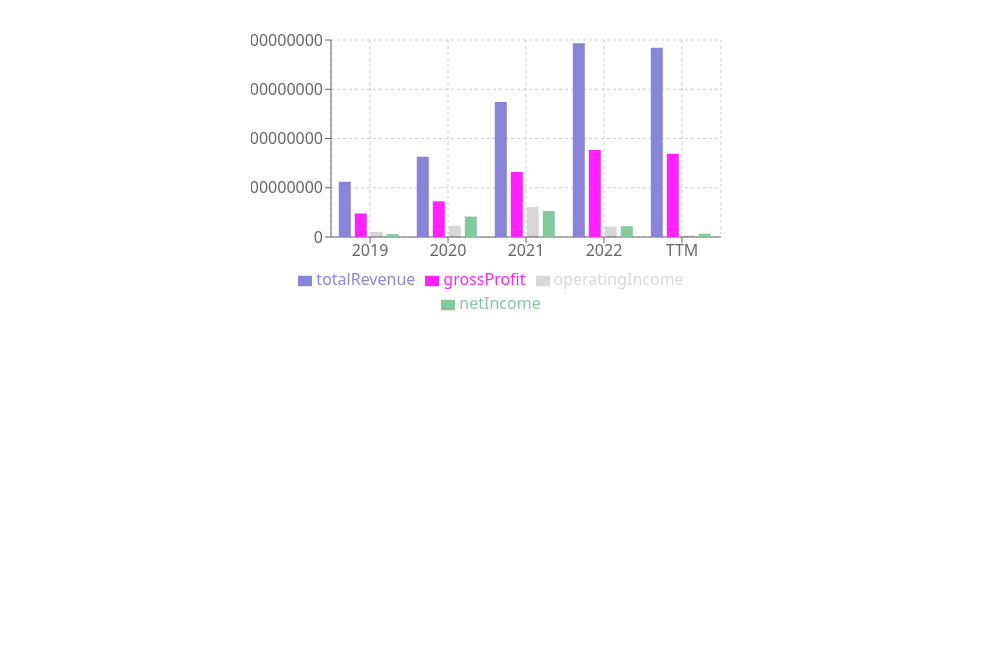
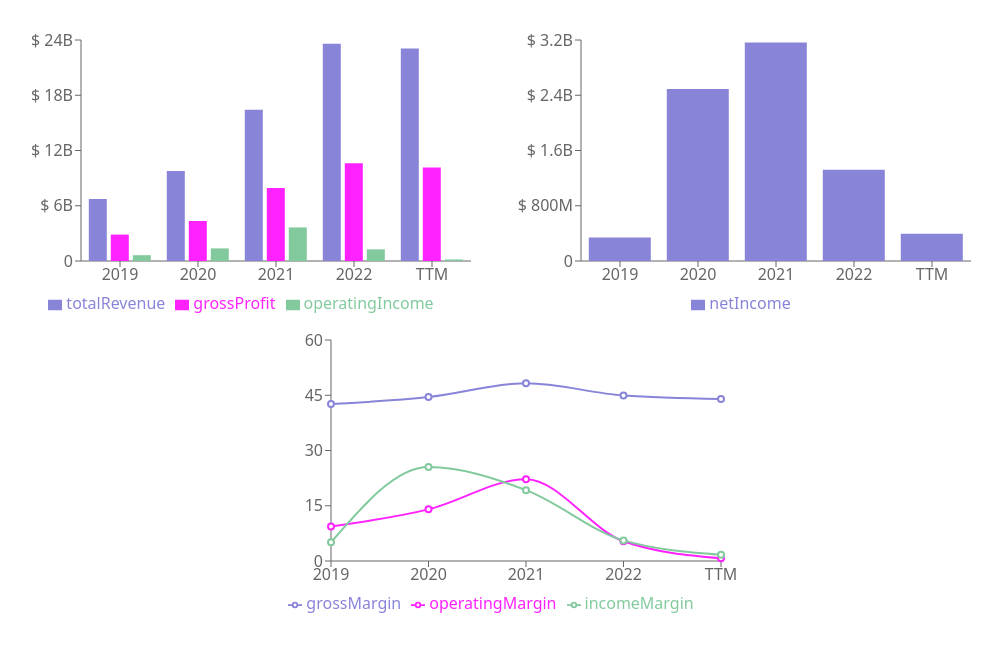
Before and after one commit to sonny-coding/stock-app, a React (Vite) app in the folder client/: page / in a window 1280 px wide. Shown: the top 652 px of the page, without its empty margins (139-1141 px from the left). Built offline with nearby package versions, Linux system fonts and the light colour scheme.

Commit message:
add more graphs

```diff
--- a/client/src/App.jsx
+++ b/client/src/App.jsx
@@ -1,17 +1,10 @@
 import { data } from "./data";
-import Chart from "./components/Chart";
+import { getSortedData, getGrownthPercentage } from "./utils";
+import RevGrossOp from "./components/RevGrossOp";
+import Income from "./components/Income";
+import Growth from "./components/Growth";
 const App = () => {
-  const sortedData = data.incomeStatementHistory.AMD.sort((a, b) => {
-    const keyA = Object.keys(a);
-    const keyB = Object.keys(b);
-    if (keyA < keyB) {
-      return -1;
-    }
-    if (keyB > keyA) {
-      return 1;
-    }
-    return 0;
-  });
+  const sortedData = getSortedData(data.incomeStatementHistory.AMD);
 
   const graphData = sortedData.map((element, index) => {
     for (const [key, value] of Object.entries(element)) {
@@ -30,9 +23,12 @@ const App = () => {
     }
   });
   console.log(graphData);
+  console.log(getGrownthPercentage(graphData));
   return (
-    <div className="mt-5 flex justify-center items-center">
-      <Chart className="" chart={graphData} />
+    <div className="mt-5 flex flex-wrap justify-center items-center">
+      <RevGrossOp chart={graphData} />
+      <Income chart={graphData} />
+      <Growth chart={getGrownthPercentage(graphData)} />
     </div>
   );
 };
--- a/client/src/components/Chart.jsx
+++ /dev/null
@@ -1,83 +0,0 @@
-// import "./styles.css";
-// import React from "react";
-import {
-  BarChart,
-  Bar,
-  XAxis,
-  YAxis,
-  CartesianGrid,
-  Tooltip,
-  Legend,
-} from "recharts";
-
-const data = [
-  {
-    name: "Page A",
-    uv: 4000,
-    pv: 2400,
-    amt: 2400,
-  },
-  {
-    name: "Page B",
-    uv: 3000,
-    pv: 1398,
-    amt: 2210,
-  },
-  {
-    name: "Page C",
-    uv: 2000,
-    pv: 9800,
-    amt: 2290,
-  },
-  {
-    name: "Page D",
-    uv: 2780,
-    pv: 3908,
-    amt: 2000,
-  },
-  {
-    name: "Page E",
-    uv: 1890,
-    pv: 4800,
-    amt: 2181,
-  },
-  {
-    name: "Page F",
-    uv: 2390,
-    pv: 3800,
-    amt: 2500,
-  },
-  {
-    name: "Page G",
-    uv: 3490,
-    pv: 4300,
-    amt: 2100,
-  },
-];
-
-// eslint-disable-next-line react/prop-types
-export default function Chart({ chart }) {
-  return (
-    <BarChart
-      width={500}
-      height={300}
-      data={chart}
-      margin={{
-        top: 20,
-        right: 30,
-        left: 20,
-        bottom: 5,
-      }}
-    >
-      <CartesianGrid strokeDasharray="3 3" />
-      <XAxis dataKey="time" />
-      <YAxis />
-      <Tooltip />
-      <Legend />
-      <Bar dataKey="totalRevenue" stackId="a" fill="#8884d8" />
-      <Bar dataKey="grossProfit" stackId="b" fill="#f2f" />
-      <Bar dataKey="operatingIncome" stackId="c" fill="#4333" />
-      <Bar dataKey="netIncome" stackId="d" fill="#82ca9d" />
-    </BarChart>
-  );
-}
--- /dev/null
+++ b/client/src/components/Growth.jsx
@@ -0,0 +1,56 @@
+// import "./styles.css";
+// import React from "react";
+import { dataFormat } from "../utils";
+import {
+  //   BarChart,
+  //   Bar,
+  XAxis,
+  YAxis,
+  CartesianGrid,
+  Tooltip,
+  Legend,
+  Line,
+  LineChart,
+} from "recharts";
+
+// eslint-disable-next-line react/prop-types
+export default function Growth({ chart }) {
+  return (
+    <LineChart
+      width={500}
+      height={300}
+      data={chart}
+      margin={{
+        top: 20,
+        right: 30,
+        left: 20,
+        bottom: 5,
+      }}
+    >
+      <CartesianGrid vertical={false} horizontal={false} />
+      <XAxis dataKey="time" />
+      <YAxis />
+      <Tooltip formatter={dataFormat} />
+      <Legend />
+      {/* <Bar dataKey="netIncome" stackId="a" fill="#8884d8" /> */}
+      <Line
+        type="monotone"
+        dataKey="grossMargin"
+        stroke="#8884d8"
+        strokeWidth={2}
+      />
+      <Line
+        type="monotone"
+        dataKey="operatingMargin"
+        stroke="#f2f"
+        strokeWidth={2}
+      />
+      <Line
+        type="monotone"
+        dataKey="incomeMargin"
+        stroke="#82ca9d"
+        strokeWidth={2}
+      />
+    </LineChart>
+  );
+}
--- /dev/null
+++ b/client/src/components/Income.jsx
@@ -0,0 +1,36 @@
+// import "./styles.css";
+// import React from "react";
+import { dataFormat } from "../utils";
+import {
+  BarChart,
+  Bar,
+  XAxis,
+  YAxis,
+  CartesianGrid,
+  Tooltip,
+  Legend,
+} from "recharts";
+
+// eslint-disable-next-line react/prop-types
+export default function Income({ chart }) {
+  return (
+    <BarChart
+      width={500}
+      height={300}
+      data={chart}
+      margin={{
+        top: 20,
+        right: 30,
+        left: 20,
+        bottom: 5,
+      }}
+    >
+      <CartesianGrid vertical={false} horizontal={false} />
+      <XAxis dataKey="time" />
+      <YAxis tickFormatter={dataFormat} />
+      <Tooltip formatter={dataFormat} />
+      <Legend />
+      <Bar dataKey="netIncome" stackId="a" fill="#8884d8" />
+    </BarChart>
+  );
+}
--- /dev/null
+++ b/client/src/components/RevGrossOp.jsx
@@ -0,0 +1,38 @@
+// import "./styles.css";
+// import React from "react";
+import { dataFormat } from "../utils";
+import {
+  BarChart,
+  Bar,
+  XAxis,
+  YAxis,
+  CartesianGrid,
+  Tooltip,
+  Legend,
+} from "recharts";
+
+// eslint-disable-next-line react/prop-types
+export default function RevGrossOp({ chart }) {
+  return (
+    <BarChart
+      width={500}
+      height={300}
+      data={chart}
+      margin={{
+        top: 20,
+        right: 30,
+        left: 20,
+        bottom: 5,
+      }}
+    >
+      <CartesianGrid vertical={false} horizontal={false} />
+      <XAxis dataKey="time" />
+      <YAxis tickFormatter={dataFormat} />
+      <Tooltip formatter={dataFormat} />
+      <Legend />
+      <Bar dataKey="totalRevenue" stackId="a" fill="#8884d8" />
+      <Bar dataKey="grossProfit" stackId="b" fill="#f2f" />
+      <Bar dataKey="operatingIncome" stackId="c" fill="#82ca9d" />
+    </BarChart>
+  );
+}
--- /dev/null
+++ b/client/src/utils/index.js
@@ -0,0 +1,39 @@
+export const dataFormat = (number) => {
+  if (number > 1000000000) {
+    return `$ ${(number / 1000000000).toString()}B`;
+  } else if (number > 1000000) {
+    return `$ ${(number / 1000000).toString()}M`;
+  } else if (number > 1000) {
+    return `$ ${(number / 1000).toString()}K`;
+  } else {
+    return number.toString();
+  }
+};
+export const getSortedData = (data) => {
+  const sortedData = data.sort((a, b) => {
+    const keyA = Object.keys(a);
+    const keyB = Object.keys(b);
+    if (keyA < keyB) {
+      return -1;
+    }
+    if (keyB > keyA) {
+      return 1;
+    }
+    return 0;
+  });
+  return sortedData;
+};
+
+export const getGrownthPercentage = (data) => {
+  const growth = data.map((ele) => {
+    return {
+      time: ele.time,
+      grossMargin: ((ele.grossProfit / ele.totalRevenue) * 100).toFixed(2),
+      operatingMargin: ((ele.operatingIncome / ele.totalRevenue) * 100).toFixed(
+        2
+      ),
+      incomeMargin: ((ele.netIncome / ele.totalRevenue) * 100).toFixed(2),
+    };
+  });
+  return growth;
+};
```
